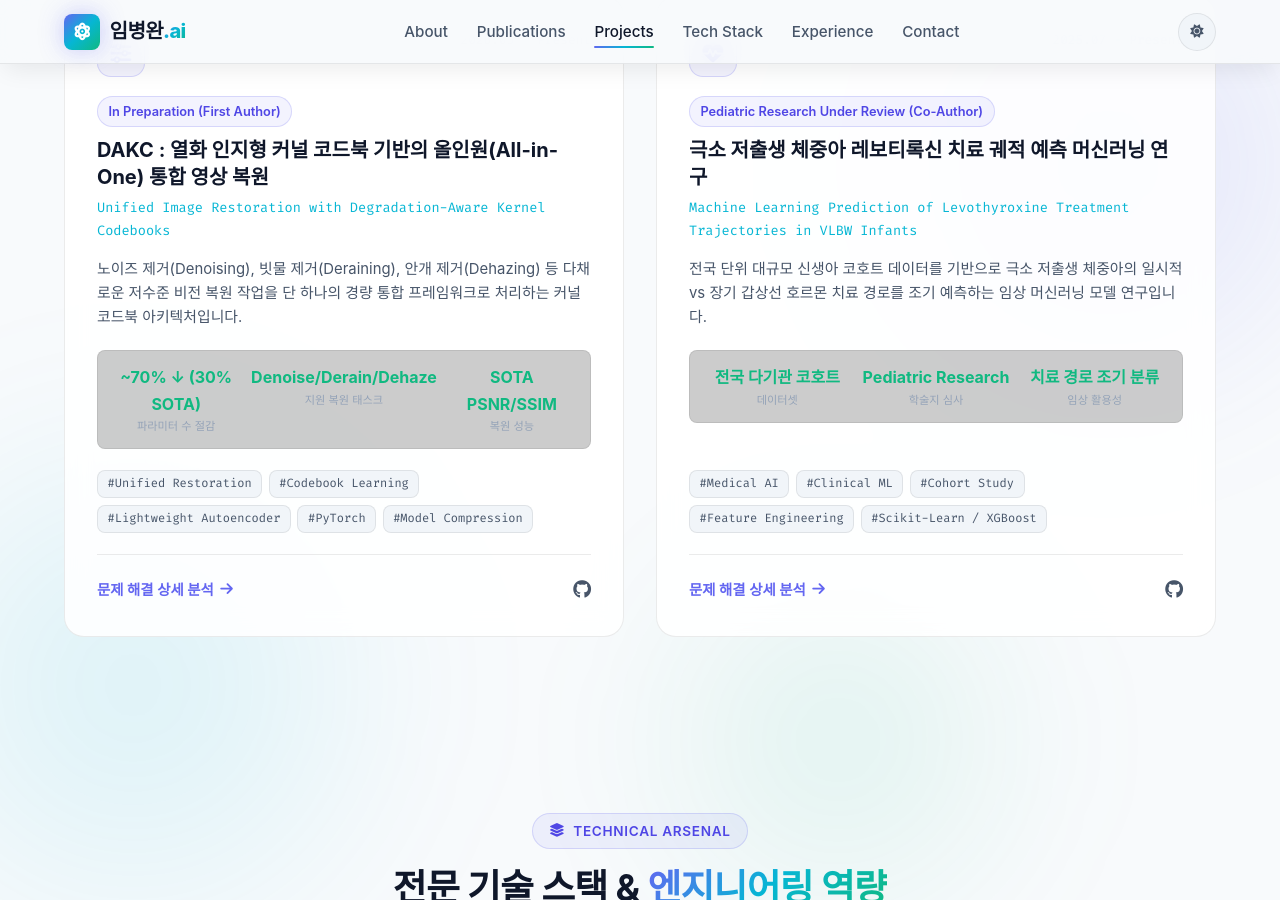
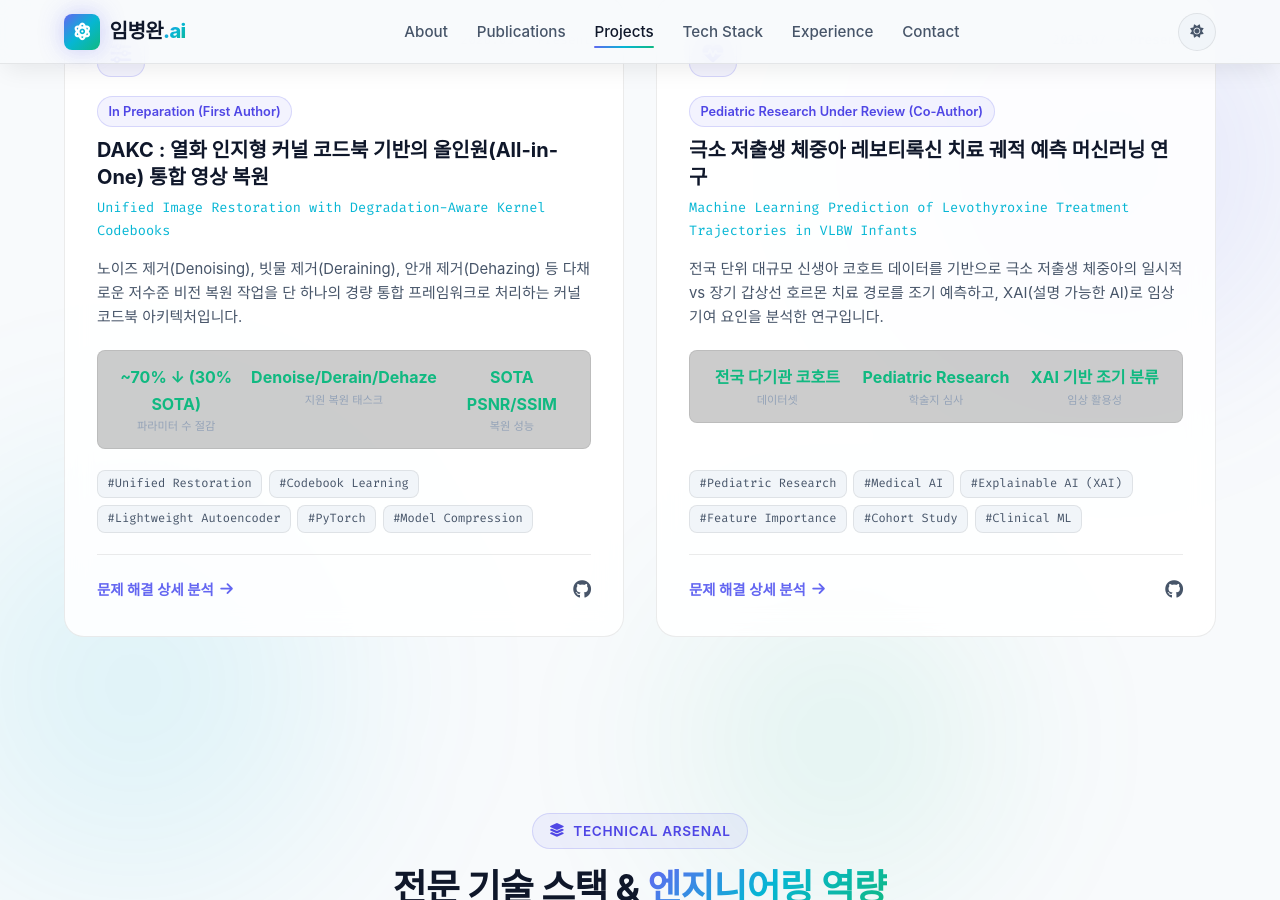
Before and after one commit to ByungWanLim/ByungWanLim.github.io, a Jekyll site: the page built from index.html, in a window 1280 px wide and 900 px high, scrolled down 4726 px. Built offline with Jekyll 4.4.1, drawn with Linux system fonts in a browser that asks for light colours; some web fonts are replaced; some of the changed lines change nothing that is shown; some of the changed text lies outside the part shown.

Commit message:
feat: add project showcase section with dynamic data rendering and category filtering

```diff
--- a/_data/projects.yml
+++ b/_data/projects.yml
@@ -2,7 +2,7 @@
   title: "YeTI : 단 2장의 노이즈 영상으로 실세계 sRGB 노이즈를 생성하는 Clean-Image-Free 프레임워크"
   subtitle: "You Only Need Two Noisy Images for Real-World sRGB Noise Generation"
   category: "Diffusion & Generative AI · Denoising"
-  filter_categories: "diffusion restoration ml"
+  filter_categories: "diffusion restoration"
   period: "2026.01 - 2026.03"
   featured: true
   thumbnail_icon: "fa-solid fa-camera-rotate"
@@ -84,7 +84,7 @@
   title: "DAKC : 열화 인지형 커널 코드북 기반의 올인원(All-in-One) 통합 영상 복원"
   subtitle: "Unified Image Restoration with Degradation-Aware Kernel Codebooks"
   category: "Unified Image Restoration"
-  filter_categories: "restoration ml"
+  filter_categories: "restoration"
   period: "2026.03 - Present"
   featured: true
   thumbnail_icon: "fa-solid fa-sliders"
@@ -120,35 +120,37 @@
 - id: "pediatric-ml"
   title: "극소 저출생 체중아 레보티록신 치료 궤적 예측 머신러닝 연구"
   subtitle: "Machine Learning Prediction of Levothyroxine Treatment Trajectories in VLBW Infants"
-  category: "Healthcare AI & Clinical ML"
-  filter_categories: "ml multimodal"
+  category: "Medical AI & Explainable AI (XAI)"
+  filter_categories: "medical xai"
   period: "2025.07 - Present"
   featured: false
   thumbnail_icon: "fa-solid fa-heart-pulse"
   badge: "Pediatric Research Under Review (Co-Author)"
-  short_desc: "전국 단위 대규모 신생아 코호트 데이터를 기반으로 극소 저출생 체중아의 일시적 vs 장기 갑상선 호르몬 치료 경로를 조기 예측하는 임상 머신러닝 모델 연구입니다."
+  short_desc: "전국 단위 대규모 신생아 코호트 데이터를 기반으로 극소 저출생 체중아의 일시적 vs 장기 갑상선 호르몬 치료 경로를 조기 예측하고, XAI(설명 가능한 AI)로 임상 기여 요인을 분석한 연구입니다."
   tags:
+    - "Pediatric Research"
     - "Medical AI"
+    - "Explainable AI (XAI)"
+    - "Feature Importance"
+    - "Cohort Study"
     - "Clinical ML"
-    - "Cohort Study"
-    - "Feature Engineering"
-    - "Scikit-Learn / XGBoost"
   metrics:
     - label: "데이터셋"
       value: "전국 다기관 코호트"
     - label: "학술지 심사"
       value: "Pediatric Research"
     - label: "임상 활용성"
-      value: "치료 경로 조기 분류"
+      value: "XAI 기반 조기 분류"
   details:
     problem: >
-      극소 저출생 체중아에게 나타나는 갑상선 기능 이상이 일시적인지 장기적 치료가 필요한지 초기에 구분하기 어려워 맞춤형 치료 결정에 불확실성이 존재했습니다.
+      극소 저출생 체중아에게 나타나는 갑상선 기능 이상이 일시적인지 장기적 치료가 필요한지 초기에 구분하기 어려워 불필요한 약물 투여나 치료 지연 위험이 존재했습니다.
     solution: >
       1. 전국 대규모 코호트의 복합 임상/생체 지표를 분석하고 정밀한 결측치 보정 및 피처 엔지니어링 수행.<br>
-      2. 앙상블 머신러닝 알고리즘 및 변수 중요도(Feature Importance) 분석을 통해 조기 예측 모델 구축.
-    architecture: "Clinical Cohort Preprocessing → Feature Selection & Scaling → XGBoost/LightGBM Ensemble → Treatment Trajectory Classification"
+      2. 앙상블 머신러닝 알고리즘 및 XAI(설명 가능한 AI) 기법을 적용하여 모델 예측에 기여한 핵심 임상 인자들의 중요도를 투명하게 해석.
+    architecture: "Clinical Cohort Preprocessing → Feature Engineering → Ensemble ML Classifiers → Explainable AI (XAI) Attribution & Validation"
     results:
-      - "신생아 초기 데이터만으로 장기 약물 치료군을 높은 민감도와 특이도로 조기 선별할 수 있는 임상 지침 근거 마련"
+      - "신생아 초기 임상 데이터만으로 장기 약물 치료군을 높은 신뢰도로 조기 분류할 수 있는 머신러닝 예측 모델 수립"
+      - "XAI 분석을 통해 의료진이 신뢰할 수 있는 임상 지표 해석 근거 제공"
   links:
     github: "https://github.com/ByungWanLim"
     demo: "#"
--- a/_includes/projects.html
+++ b/_includes/projects.html
@@ -17,7 +17,7 @@
       <button class="filter-btn" data-filter="diffusion">Diffusion & Generative AI</button>
       <button class="filter-btn" data-filter="restoration">Restoration & Super-Resolution</button>
       <button class="filter-btn" data-filter="multimodal">Multi-Modal & Retrieval</button>
-      <button class="filter-btn" data-filter="ml">Data Science & Applied ML</button>
+      <button class="filter-btn" data-filter="medical">Medical AI & XAI</button>
     </div>
 
     <!-- Projects Grid -->
```
